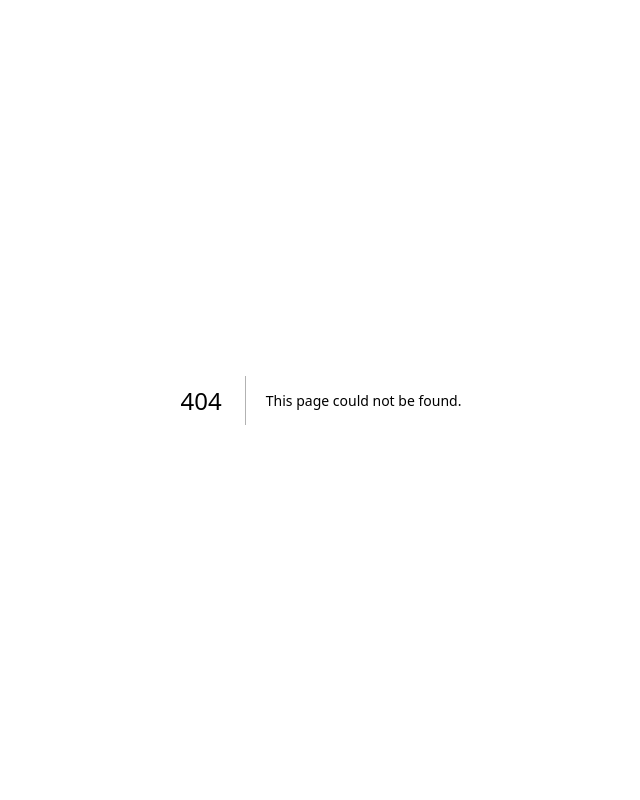
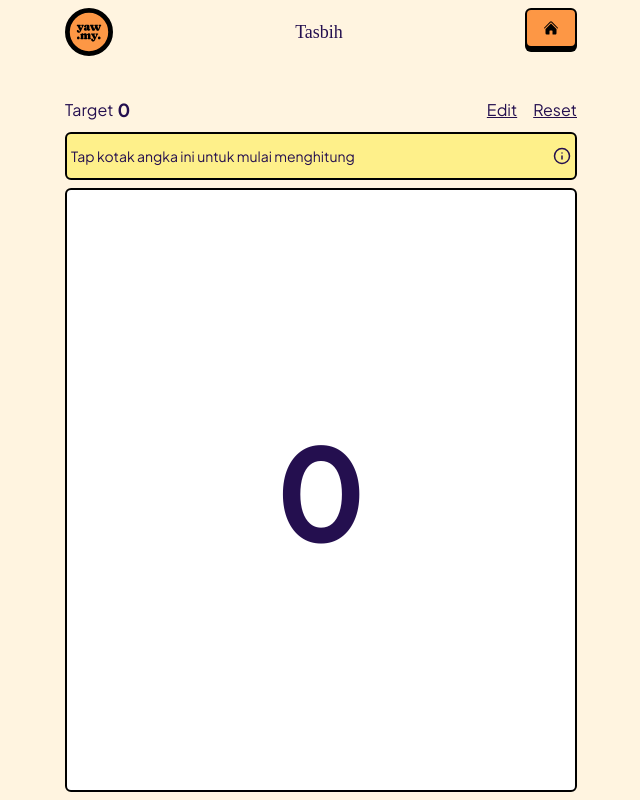
Before and after one commit to ibnunaufal/yawmy-nextjs, a Next.js app: page /tasbih in a window 1280 px wide. Before the commit this address had no page. Shown: the whole page, without its empty margins (319-959 px from the left). Built offline with nearby package versions, Linux system fonts and the light colour scheme; a web font is replaced by a local one.

Commit message:
feat: add Tasbih page and integrate Sparkles feature in Home component

```diff
--- a/app/page.js
+++ b/app/page.js
@@ -16,6 +16,7 @@ import {
   MessageCircleQuestion,
   NotebookPen,
   Scroll,
+  Sparkles,
   Sun,
   User,
 } from "lucide-react";
@@ -353,6 +354,10 @@ export default function Home() {
               </a>
             ))}
           </div>
+          <div className="w-full py-1 px-2 my-2 bg-bg rounded-md border-2 flex items-center" onClick={() => router.push("/tasbih")}>
+            <Sparkles size={16} />
+            <span className="ml-2 text-sm">Cobain fitur baru, <span className="underline">tasbih digital</span></span>
+          </div>
         </div>
       </div>
 
--- /dev/null
+++ b/app/tasbih/page.js
@@ -0,0 +1,94 @@
+"use client";
+import HeadComponent from "@/components/HeadComponent";
+import { Button } from "@/components/ui/button";
+import { Input } from "@/components/ui/input";
+import { Info, Pencil } from "lucide-react";
+import { useRouter } from "next/navigation";
+import { useState } from "react";
+
+export default function TasbihPage() {
+  const router = useRouter();
+
+  const [count, setCount] = useState(0);
+  const [target, setTarget] = useState(0);
+  const [input, setInput] = useState("");
+  const [isEdit, setIsEdit] = useState(false);
+
+  const reset = () => {
+    setCount(0);
+  };
+
+  const handleEdit = () => {
+    setIsEdit(!isEdit);
+  };
+
+  const handleCount = () => {
+    if (count < target) {
+      setCount(count + 1);
+    }
+  };
+
+  return (
+    <div className="h-screen py-2 flex flex-col">
+      <div className="flex-none">
+        <HeadComponent title="Tasbih" className="flex-none" />
+        <div className="flex justify-between items-center mb-2">
+          <div className="flex flex-col justify-start">
+            <div className="flex items-center">
+              <span className="text-md mr-1">Target</span>
+              <span className="text-lg font-bold">{target}</span>
+              {/* <Pencil size={16} /> */}
+            </div>
+          </div>
+          <div className="flex">
+            <div className="underline mr-4" onClick={handleEdit}>
+              Edit
+            </div>
+            <div className="underline" onClick={reset}>
+              Reset
+            </div>
+          </div>
+        </div>
+        {isEdit && (
+          <div className="w-full flex justify-start items-center mb-2">
+            <Input
+              placeholder="Masukkan Target"
+              type="number"
+              onChange={(e) => setInput(e.target.value)}
+              className=""
+            />
+            <Button
+              onClick={() => {
+                setTarget(input);
+                setCount(0);
+                setIsEdit(false);
+                setInput("");
+              }}
+              variant="reverse"
+              className="ml-2"
+            >
+              Set Target
+            </Button>
+          </div>
+        )}
+        {count == 0 && (
+          <div className="flex justify-between items-center bg-yellow-200 p-1 rounded-base my-2 border-2">
+            <span className="text-sm my-2 flex items-center">
+              {" "}
+              Tap kotak angka ini untuk mulai menghitung
+            </span>
+            <Info size={18} />
+          </div>
+        )}
+      </div>
+      <div
+        className={`flex-1 flex justify-center ${
+          count == target && count != 0 ? "bg-red-400" : "bg-white"
+        } border-2 rounded-base items-center`}
+        onClick={handleCount}
+      >
+        <span className="text-9xl font-bold">{count}</span>
+      </div>
+    </div>
+  );
+}
--- a/package.json
+++ b/package.json
@@ -19,6 +19,7 @@
     "@radix-ui/react-hover-card": "^1.1.6",
     "@radix-ui/react-label": "^2.1.2",
     "@radix-ui/react-popover": "^1.1.6",
+    "@radix-ui/react-progress": "^1.1.2",
     "@radix-ui/react-scroll-area": "^1.2.3",
     "@radix-ui/react-slot": "^1.1.2",
     "@radix-ui/react-switch": "^1.1.3",
```
Also changed, not shown: 1 other file (tests, documents, lock files or other folders).
